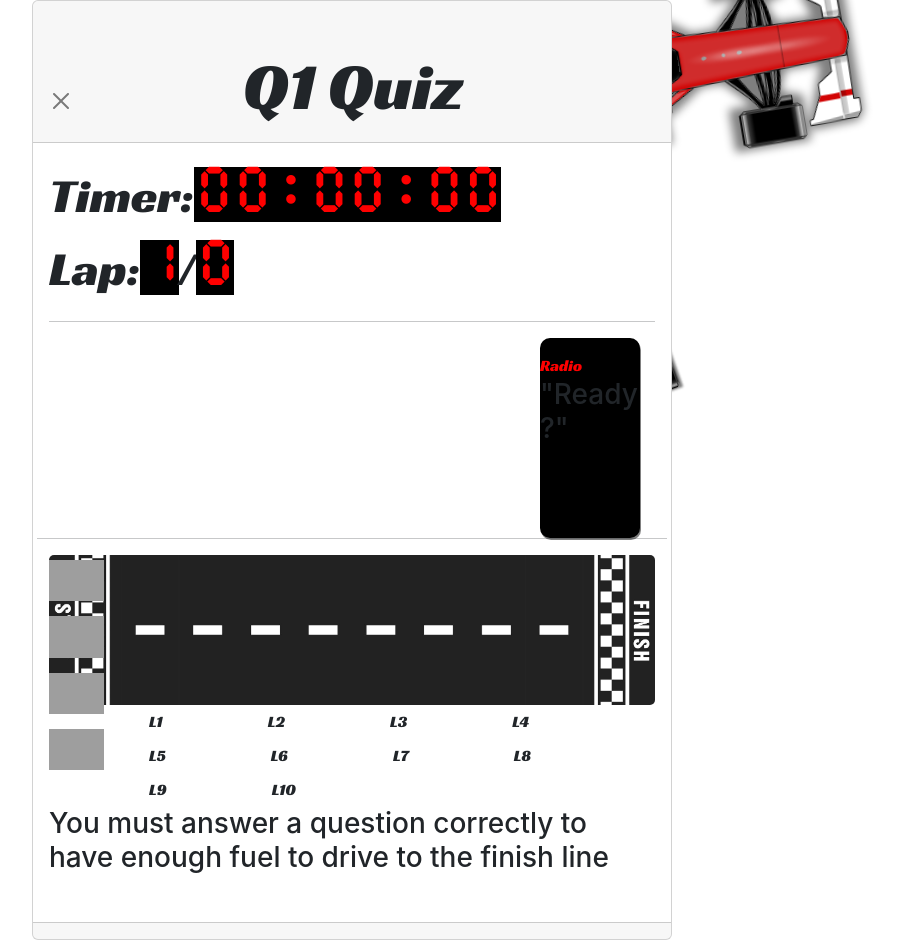
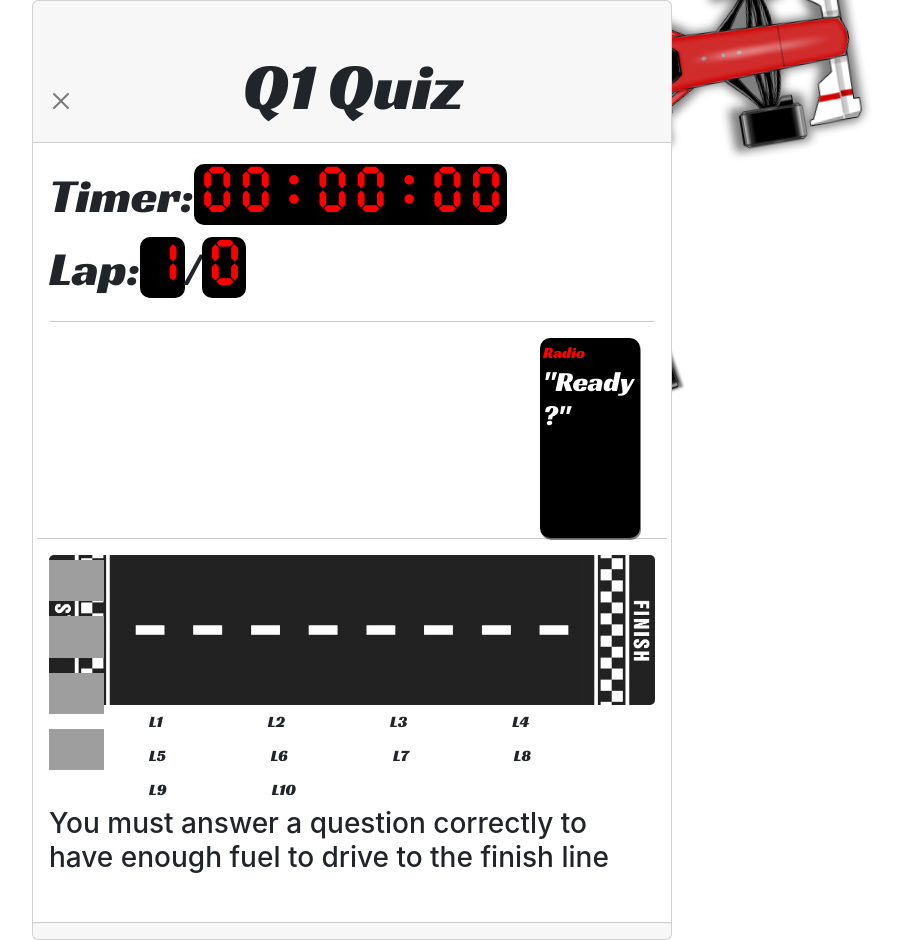
Before and after one commit to TheWeion/Q1-quiz-game, a React (Create React App) app: page /game in a window 1280 px wide. Shown: the top 940 px of the page, without its empty margins (288-1187 px from the left). Built offline with nearby package versions, Linux system fonts and the light colour scheme.

Commit message:
Fixed styling

```diff
--- a/src/components/Lap/style.css
+++ b/src/components/Lap/style.css
@@ -3,13 +3,15 @@
     src: local('E1234.ttf'), url('../../font/E1234.ttf') format('truetype');
 }
 
-.lap{
+.lap {
+    border-radius: 10px;
     font-family: timerFont;
     background-color: black;
     color: red;
     display: inline;
     font-weight: bold;
     font-size: 300%;
+    padding: 3px;
 }
 
 .lap-label {
--- a/src/components/Question/index.js
+++ b/src/components/Question/index.js
@@ -271,7 +271,7 @@ const Question = ({playerId, players, questions}) => {
                         html = html + `
                         <div class="row">
                             <div class="col">
-                                <h2>Ready?</h2>
+                                <div class="question_content">Ready?</div>
                                 <button id="start_button" class="btn btn-primary">I'm ready</button>
                             </div>
                         </div>`;
@@ -308,7 +308,7 @@ const Question = ({playerId, players, questions}) => {
                                         <div class="question_number">${ index + 1 }.</div>
                                     </div>
                                     <div class="col">
-                                        <button id="button_${ index }" class="btn btn-primary">${ cur.value }</button>
+                                        <button id="button_${ index }" class="btn btn-primary question_choice">${ cur.value }</button>
                                         <div id="correct_message_${ index }" class="correct_message"></div>
                                         <div id="incorrect_message_${ index }" class="incorrect_message"></div>
                                     </div>
--- a/src/components/Question/style.css
+++ b/src/components/Question/style.css
@@ -1,16 +1,23 @@
 .question_category {
     color: black;
+    font-family: 'Racing Sans One';
     font-weight: bold;
     font-size: 250%;
 }
 
 .question_content {
     color: black;
+    font-family: 'Racing Sans One';
     font-size: 200%;
+}
+
+.question_choice {
+    font-size: 100%;
 }
 
 .question_number {
     color: black;
+    font-family: 'Racing Sans One';
     font-size: 200%;
 }
 
--- a/src/components/Radio/style.css
+++ b/src/components/Radio/style.css
@@ -1,14 +1,16 @@
 @import url('https://fonts.googleapis.com/css2?family=Racing+Sans+One&display=swap');
 
 .Wrapper{
-    background-color: rgb(0, 0, 0);
+    background-color: #000000;
     border-radius: 10px;
     width: 100px;
     height: 200px;
     float: right;
     margin-right: 15px;
-    padding-top: 15px;
+    padding: 3px;
     box-shadow: 1px 2px #808080;
+    font-family: 'Racing Sans One';
+    color: white;
 }
 
 .waveform{
--- a/src/components/Timer/index.jsx
+++ b/src/components/Timer/index.jsx
@@ -6,8 +6,10 @@ const Timer = ({time}) => {
     <>
       <div class="timer-label">Timer:</div>
       <div class="timer">
-        <span>{("0" + Math.floor((time / 60000) % 60)).slice(-2)}:</span>
-        <span>{("0" + Math.floor((time / 1000) % 60)).slice(-2)}:</span>
+        <span>{("0" + Math.floor((time / 60000) % 60)).slice(-2)}</span>
+        <span>:</span>
+        <span>{("0" + Math.floor((time / 1000) % 60)).slice(-2)}</span>
+        <span>:</span>
         <span>{("0" + ((time / 10) % 100)).slice(-2)}</span>
       </div>
     </>
--- a/src/components/Timer/style.css
+++ b/src/components/Timer/style.css
@@ -4,13 +4,15 @@
     src: local('E1234.ttf'), url('../../font/E1234.ttf') format('truetype');
 }
 
-.timer{
+.timer {
+    border-radius: 10px;
     font-family: timerFont;
     background-color: black;
     color: red;
     display: inline;
     font-weight: bold;
     font-size: 300%;
+    padding: 3px;
 }
 
 .numbers{
```
